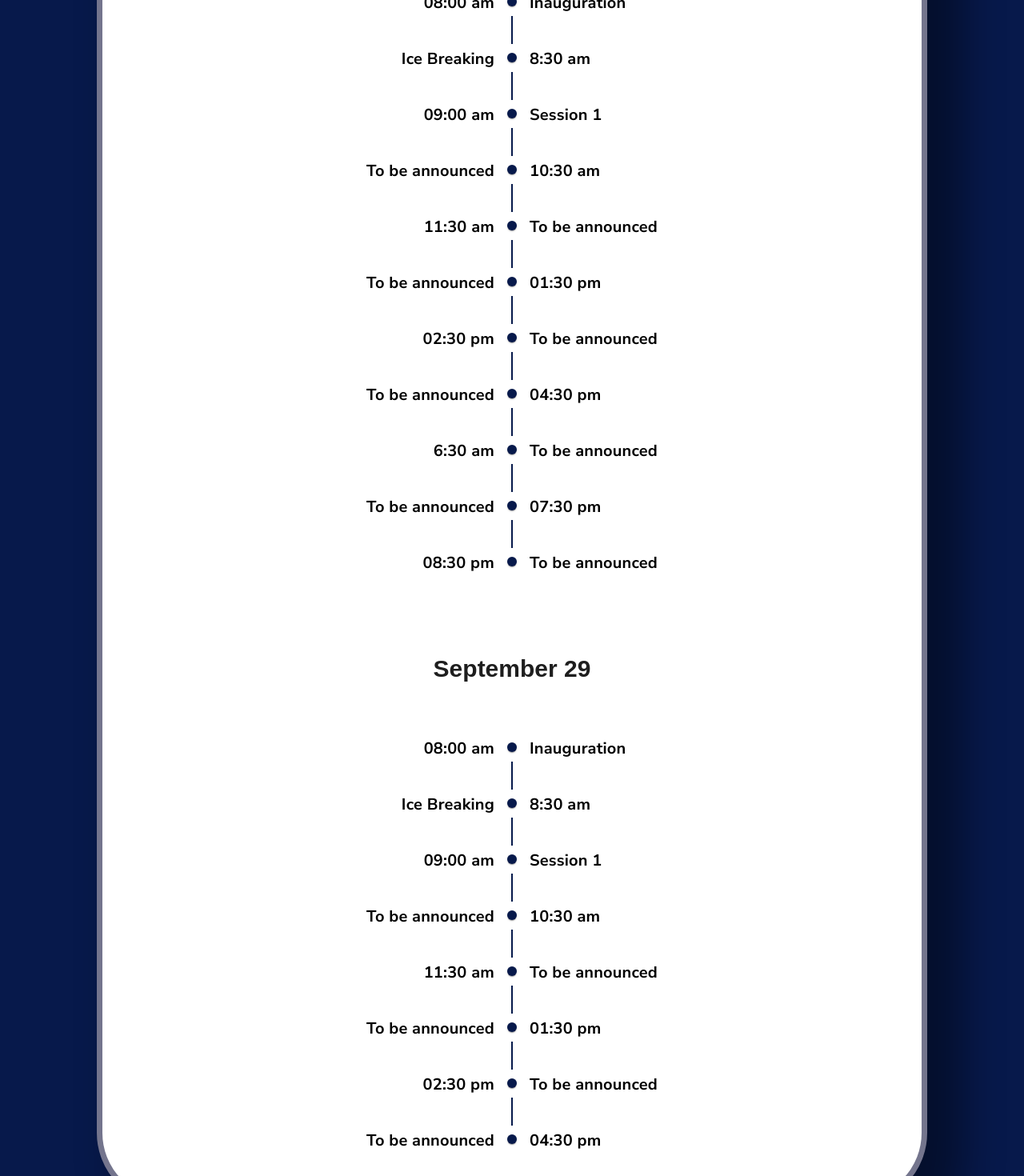
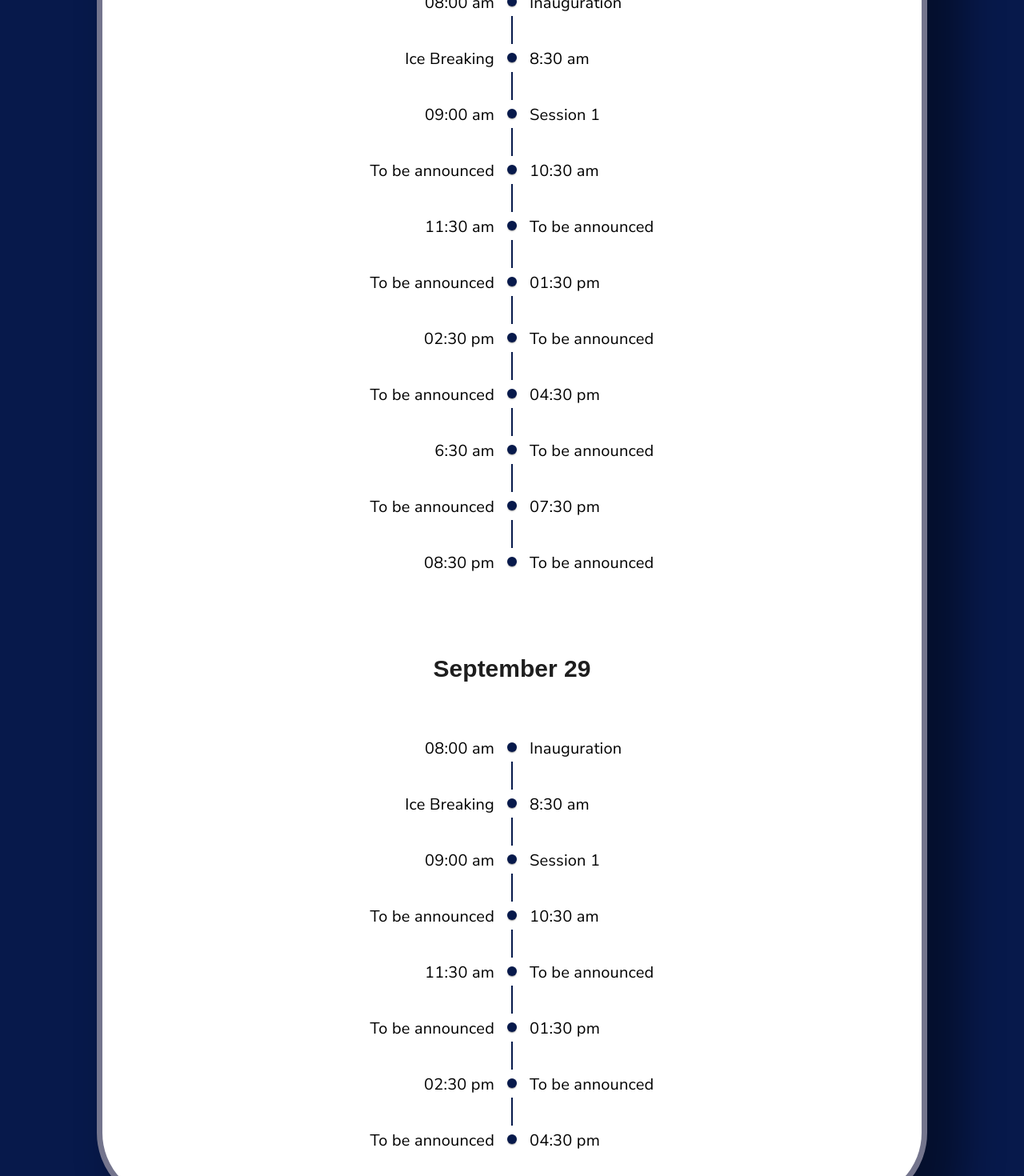
Before and after one commit to AjaySusanth/sparc-copy, a React (Vite) app: page / in a window 1280 px wide. Shown: the part 5160-6630 px from the top of the page at 80% size. Built offline with nearby package versions, Linux system fonts and the light colour scheme; a web font is replaced by a local one.

Commit message:
timeline updated

```diff
--- a/src/Pages/Timeline/Day1.jsx
+++ b/src/Pages/Timeline/Day1.jsx
@@ -1,4 +1,4 @@
-import React from 'react';
+import React, { useState, useEffect } from 'react';
 import Timeline from '@mui/lab/Timeline';
 import TimelineItem from '@mui/lab/TimelineItem';
 import TimelineSeparator from '@mui/lab/TimelineSeparator';
@@ -7,132 +7,177 @@ import TimelineContent from '@mui/lab/TimelineContent';
 import TimelineDot from '@mui/lab/TimelineDot';
 import TimelineOppositeContent from '@mui/lab/TimelineOppositeContent';
 
+const getResponsiveStyles = () => {
+  const width = window.innerWidth;
+  if (width <= 480) {
+    return {
+      textStyle: {
+        fontFamily: 'Nunito Sans, sans-serif',
+        fontSize: '16px',
+        lineHeight: '20px',
+      },
+      dotStyle: {
+        backgroundColor: '#07194B',
+      },
+      connectorStyle: {
+        backgroundColor: '#07194B',
+      },
+    };
+  } else if (width <= 768) {
+    return {
+      textStyle: {
+        fontFamily: 'Nunito Sans, sans-serif',
+        fontSize: '18px',
+        lineHeight: '24px',
+      },
+      dotStyle: {
+        backgroundColor: '#07194B',
+      },
+      connectorStyle: {
+        backgroundColor: '#07194B',
+      },
+    };
+  } else {
+    return {
+      textStyle: {
+        fontFamily: 'Nunito Sans, sans-serif',
+        fontSize: '20px',
+        lineHeight: '26px',
+      },
+      dotStyle: {
+        backgroundColor: '#07194B',
+      },
+      connectorStyle: {
+        backgroundColor: '#07194B',
+      },
+    };
+  }
+};
+
 export default function OppositeContentTimeline() {
-  const textStyle = {
-    fontFamily: 'Nunito Sans, sans-serif',
-    fontSize: '20px',
-    lineHeight: '26px',
-    fontWeight: '550'
-  };
+  const [styles, setStyles] = useState(getResponsiveStyles());
 
-  const dotStyle = {
-    backgroundColor: '#07194B'
-  };
+  useEffect(() => {
+    const handleResize = () => {
+      setStyles(getResponsiveStyles());
+    };
 
-  const connectorStyle = {
-    backgroundColor: '#07194B'
-  };
+    window.addEventListener('resize', handleResize);
+    return () => {
+      window.removeEventListener('resize', handleResize);
+    };
+  }, []);
 
   return (
     <Timeline position="alternate">
       <TimelineItem>
-        <TimelineOppositeContent style={textStyle}>
+        <TimelineOppositeContent style={styles.textStyle}>
           08:00 am
         </TimelineOppositeContent>
         <TimelineSeparator>
-          <TimelineDot style={dotStyle} />
-          <TimelineConnector style={connectorStyle} />
+          <TimelineDot style={styles.dotStyle} />
+          <TimelineConnector style={styles.connectorStyle} />
         </TimelineSeparator>
-        <TimelineContent style={textStyle}>Inauguration</TimelineContent>
+        <TimelineContent style={styles.textStyle}>Inauguration</TimelineContent>
       </TimelineItem>
       <TimelineItem>
-        <TimelineOppositeContent style={textStyle}>
+        <TimelineOppositeContent style={styles.textStyle}>
           8:30 am
         </TimelineOppositeContent>
         <TimelineSeparator>
-          <TimelineDot style={dotStyle} />
-          <TimelineConnector style={connectorStyle} />
+          <TimelineDot style={styles.dotStyle} />
+          <TimelineConnector style={styles.connectorStyle} />
         </TimelineSeparator>
-        <TimelineContent style={textStyle}>Ice Breaking</TimelineContent>
+        <TimelineContent style={styles.textStyle}>Ice Breaking</TimelineContent>
       </TimelineItem>
       <TimelineItem>
-        <TimelineOppositeContent style={textStyle}>
+        <TimelineOppositeContent style={styles.textStyle}>
           09:00 am
         </TimelineOppositeContent>
         <TimelineSeparator>
-          <TimelineDot style={dotStyle} />
-          <TimelineConnector style={connectorStyle} />
+          <TimelineDot style={styles.dotStyle} />
+          <TimelineConnector style={styles.connectorStyle} />
         </TimelineSeparator>
-        <TimelineContent style={textStyle}>Session 1</TimelineContent>
+        <TimelineContent style={styles.textStyle}>Session 1</TimelineContent>
       </TimelineItem>
       <TimelineItem>
-        <TimelineOppositeContent style={textStyle}>
+        <TimelineOppositeContent style={styles.textStyle}>
           10:30 am
         </TimelineOppositeContent>
         <TimelineSeparator>
-          <TimelineDot style={dotStyle} />
-          <TimelineConnector style={connectorStyle} />
+          <TimelineDot style={styles.dotStyle} />
+          <TimelineConnector style={styles.connectorStyle} />
         </TimelineSeparator>
-        <TimelineContent style={textStyle}>To be announced</TimelineContent>
+        <TimelineContent style={styles.textStyle}>To be announced</TimelineContent>
       </TimelineItem>
       <TimelineItem>
-        <TimelineOppositeContent style={textStyle}>
+        <TimelineOppositeContent style={styles.textStyle}>
           11:30 am
         </TimelineOppositeContent>
         <TimelineSeparator>
-          <TimelineDot style={dotStyle} />
-          <TimelineConnector style={connectorStyle} />
+          <TimelineDot style={styles.dotStyle} />
+          <TimelineConnector style={styles.connectorStyle} />
         </TimelineSeparator>
-        <TimelineContent style={textStyle}>To be announced</TimelineContent>
+        <TimelineContent style={styles.textStyle}>To be announced</TimelineContent>
       </TimelineItem>
       <TimelineItem>
-        <TimelineOppositeContent style={textStyle}>
+        <TimelineOppositeContent style={styles.textStyle}>
           01:30 pm
         </TimelineOppositeContent>
         <TimelineSeparator>
-          <TimelineDot style={dotStyle} />
-          <TimelineConnector style={connectorStyle} />
+          <TimelineDot style={styles.dotStyle} />
+          <TimelineConnector style={styles.connectorStyle} />
         </TimelineSeparator>
-        <TimelineContent style={textStyle}>To be announced</TimelineContent>
+        <TimelineContent style={styles.textStyle}>To be announced</TimelineContent>
       </TimelineItem>
       <TimelineItem>
-        <TimelineOppositeContent style={textStyle}>
+        <TimelineOppositeContent style={styles.textStyle}>
           02:30 pm
         </TimelineOppositeContent>
         <TimelineSeparator>
-          <TimelineDot style={dotStyle} />
-          <TimelineConnector style={connectorStyle} />
+          <TimelineDot style={styles.dotStyle} />
+          <TimelineConnector style={styles.connectorStyle} />
         </TimelineSeparator>
-        <TimelineContent style={textStyle}>To be announced</TimelineContent>
+        <TimelineContent style={styles.textStyle}>To be announced</TimelineContent>
       </TimelineItem>
       <TimelineItem>
-        <TimelineOppositeContent style={textStyle}>
+        <TimelineOppositeContent style={styles.textStyle}>
           04:30 pm
         </TimelineOppositeContent>
         <TimelineSeparator>
-          <TimelineDot style={dotStyle} />
-          <TimelineConnector style={connectorStyle} />
+          <TimelineDot style={styles.dotStyle} />
+          <TimelineConnector style={styles.connectorStyle} />
         </TimelineSeparator>
-        <TimelineContent style={textStyle}>To be announced</TimelineContent>
+        <TimelineContent style={styles.textStyle}>To be announced</TimelineContent>
       </TimelineItem>
       <TimelineItem>
-        <TimelineOppositeContent style={textStyle}>
+        <TimelineOppositeContent style={styles.textStyle}>
           6:30 am
         </TimelineOppositeContent>
         <TimelineSeparator>
-          <TimelineDot style={dotStyle} />
-          <TimelineConnector style={connectorStyle} />
+          <TimelineDot style={styles.dotStyle} />
+          <TimelineConnector style={styles.connectorStyle} />
         </TimelineSeparator>
-        <TimelineContent style={textStyle}>To be announced</TimelineContent>
+        <TimelineContent style={styles.textStyle}>To be announced</TimelineContent>
       </TimelineItem>
       <TimelineItem>
-        <TimelineOppositeContent style={textStyle}>
+        <TimelineOppositeContent style={styles.textStyle}>
           07:30 pm
         </TimelineOppositeContent>
         <TimelineSeparator>
-          <TimelineDot style={dotStyle} />
-          <TimelineConnector style={connectorStyle} />
+          <TimelineDot style={styles.dotStyle} />
+          <TimelineConnector style={styles.connectorStyle} />
         </TimelineSeparator>
-        <TimelineContent style={textStyle}>To be announced</TimelineContent>
+        <TimelineContent style={styles.textStyle}>To be announced</TimelineContent>
       </TimelineItem>
       <TimelineItem>
-        <TimelineOppositeContent style={textStyle}>
+        <TimelineOppositeContent style={styles.textStyle}>
           08:30 pm
         </TimelineOppositeContent>
         <TimelineSeparator>
-          <TimelineDot style={dotStyle} />
+          <TimelineDot style={styles.dotStyle} />
         </TimelineSeparator>
-        <TimelineContent style={textStyle}>To be announced</TimelineContent>
+        <TimelineContent style={styles.textStyle}>To be announced</TimelineContent>
       </TimelineItem>
     </Timeline>
   );
--- a/src/Pages/Timeline/Day2.jsx
+++ b/src/Pages/Timeline/Day2.jsx
@@ -1,4 +1,4 @@
-import React from 'react';
+import React, { useState, useEffect } from 'react';
 import Timeline from '@mui/lab/Timeline';
 import TimelineItem from '@mui/lab/TimelineItem';
 import TimelineSeparator from '@mui/lab/TimelineSeparator';
@@ -7,103 +7,149 @@ import TimelineContent from '@mui/lab/TimelineContent';
 import TimelineDot from '@mui/lab/TimelineDot';
 import TimelineOppositeContent from '@mui/lab/TimelineOppositeContent';
 
-const textStyle = {
-  fontFamily: 'Nunito Sans, sans-serif',
-  fontSize: '20px',
-  lineHeight: '26px',
-  fontWeight: '550',
-};
-
-const dotStyle = {
-  backgroundColor: '#07194B',
-};
-
-const connectorStyle = {
-  backgroundColor: '#07194B',
+const getResponsiveStyles = () => {
+  const width = window.innerWidth;
+  if (width <= 480) {
+    return {
+      textStyle: {
+        fontFamily: 'Nunito Sans, sans-serif',
+        fontSize: '16px',
+        lineHeight: '20px',
+      },
+      dotStyle: {
+        backgroundColor: '#07194B',
+      },
+      connectorStyle: {
+        backgroundColor: '#07194B',
+      },
+    };
+  } else if (width <= 768) {
+    return {
+      textStyle: {
+        fontFamily: 'Nunito Sans, sans-serif',
+        fontSize: '18px',
+        lineHeight: '24px',
+      },
+      dotStyle: {
+        backgroundColor: '#07194B',
+      },
+      connectorStyle: {
+        backgroundColor: '#07194B',
+      },
+    };
+  } else {
+    return {
+      textStyle: {
+        fontFamily: 'Nunito Sans, sans-serif',
+        fontSize: '20px',
+        lineHeight: '26px',
+      },
+      dotStyle: {
+        backgroundColor: '#07194B',
+      },
+      connectorStyle: {
+        backgroundColor: '#07194B',
+      },
+    };
+  }
 };
 
 export default function OppositeContentTimeline() {
+  const [styles, setStyles] = useState(getResponsiveStyles());
+
+  useEffect(() => {
+    const handleResize = () => {
+      setStyles(getResponsiveStyles());
+    };
+
+    window.addEventListener('resize', handleResize);
+    return () => {
+      window.removeEventListener('resize', handleResize);
+    };
+  }, []);
+
   return (
     <Timeline position="alternate">
       <TimelineItem>
-        <TimelineOppositeContent style={textStyle}>
+        <TimelineOppositeContent style={styles.textStyle}>
           08:00 am
         </TimelineOppositeContent>
         <TimelineSeparator>
-          <TimelineDot style={dotStyle} />
-          <TimelineConnector style={connectorStyle} />
+          <TimelineDot style={styles.dotStyle} />
+          <TimelineConnector style={styles.connectorStyle} />
         </TimelineSeparator>
-        <TimelineContent style={textStyle}>Inauguration</TimelineContent>
+        <TimelineContent style={styles.textStyle}>Inauguration</TimelineContent>
       </TimelineItem>
       <TimelineItem>
-        <TimelineOppositeContent style={textStyle}>
+        <TimelineOppositeContent style={styles.textStyle}>
           8:30 am
         </TimelineOppositeContent>
         <TimelineSeparator>
-          <TimelineDot style={dotStyle} />
-          <TimelineConnector style={connectorStyle} />
+          <TimelineDot style={styles.dotStyle} />
+          <TimelineConnector style={styles.connectorStyle} />
         </TimelineSeparator>
-        <TimelineContent style={textStyle}>Ice Breaking</TimelineContent>
+        <TimelineContent style={styles.textStyle}>Ice Breaking</TimelineContent>
       </TimelineItem>
       <TimelineItem>
-        <TimelineOppositeContent style={textStyle}>
+        <TimelineOppositeContent style={styles.textStyle}>
           09:00 am
         </TimelineOppositeContent>
         <TimelineSeparator>
-          <TimelineDot style={dotStyle} />
-          <TimelineConnector style={connectorStyle} />
+          <TimelineDot style={styles.dotStyle} />
+          <TimelineConnector style={styles.connectorStyle} />
         </TimelineSeparator>
-        <TimelineContent style={textStyle}>Session 1</TimelineContent>
+        <TimelineContent style={styles.textStyle}>Session 1</TimelineContent>
       </TimelineItem>
       <TimelineItem>
-        <TimelineOppositeContent style={textStyle}>
+        <TimelineOppositeContent style={styles.textStyle}>
           10:30 am
         </TimelineOppositeContent>
         <TimelineSeparator>
-          <TimelineDot style={dotStyle} />
-          <TimelineConnector style={connectorStyle} />
+          <TimelineDot style={styles.dotStyle} />
+          <TimelineConnector style={styles.connectorStyle} />
         </TimelineSeparator>
-        <TimelineContent style={textStyle}>To be announced</TimelineContent>
+        <TimelineContent style={styles.textStyle}>To be announced</TimelineContent>
       </TimelineItem>
       <TimelineItem>
-        <TimelineOppositeContent style={textStyle}>
+        <TimelineOppositeContent style={styles.textStyle}>
           11:30 am
         </TimelineOppositeContent>
         <TimelineSeparator>
-          <TimelineDot style={dotStyle} />
-          <TimelineConnector style={connectorStyle} />
+          <TimelineDot style={styles.dotStyle} />
+          <TimelineConnector style={styles.connectorStyle} />
         </TimelineSeparator>
-        <TimelineContent style={textStyle}>To be announced</TimelineContent>
+        <TimelineContent style={styles.textStyle}>To be announced</TimelineContent>
       </TimelineItem>
       <TimelineItem>
-        <TimelineOppositeContent style={textStyle}>
+        <TimelineOppositeContent style={styles.textStyle}>
           01:30 pm
         </TimelineOppositeContent>
         <TimelineSeparator>
-          <TimelineDot style={dotStyle} />
-          <TimelineConnector style={connectorStyle} />
+          <TimelineDot style={styles.dotStyle} />
+          <TimelineConnector style={styles.connectorStyle} />
         </TimelineSeparator>
-        <TimelineContent style={textStyle}>To be announced</TimelineContent>
+        <TimelineContent style={styles.textStyle}>To be announced</TimelineContent>
       </TimelineItem>
       <TimelineItem>
-        <TimelineOppositeContent style={textStyle}>
+        <TimelineOppositeContent style={styles.textStyle}>
           02:30 pm
         </TimelineOppositeContent>
         <TimelineSeparator>
-          <TimelineDot style={dotStyle} />
-          <TimelineConnector style={connectorStyle} />
+          <TimelineDot style={styles.dotStyle} />
+          <TimelineConnector style={styles.connectorStyle} />
         </TimelineSeparator>
-        <TimelineContent style={textStyle}>To be announced</TimelineContent>
+        <TimelineContent style={styles.textStyle}>To be announced</TimelineContent>
       </TimelineItem>
       <TimelineItem>
-        <TimelineOppositeContent style={textStyle}>
+        <TimelineOppositeContent style={styles.textStyle}>
           04:30 pm
         </TimelineOppositeContent>
         <TimelineSeparator>
-          <TimelineDot style={dotStyle} />
+          <TimelineDot style={styles.dotStyle} />
         </TimelineSeparator>
-        <TimelineContent style={textStyle}>To be announced</TimelineContent>
+        <TimelineContent style={styles.textStyle}>To be announced</TimelineContent>
       </TimelineItem>
+
     </Timeline>
   );
 }
--- a/src/index.css
+++ b/src/index.css
@@ -1,10 +1,6 @@
 body{
     margin: 0;
     width: 100%;
-
-
-
-
     background-color: #07194B;
 
 }
```
Also changed, not shown: src/Pages/Timeline/Timeline.css (+23 -1 lines).
